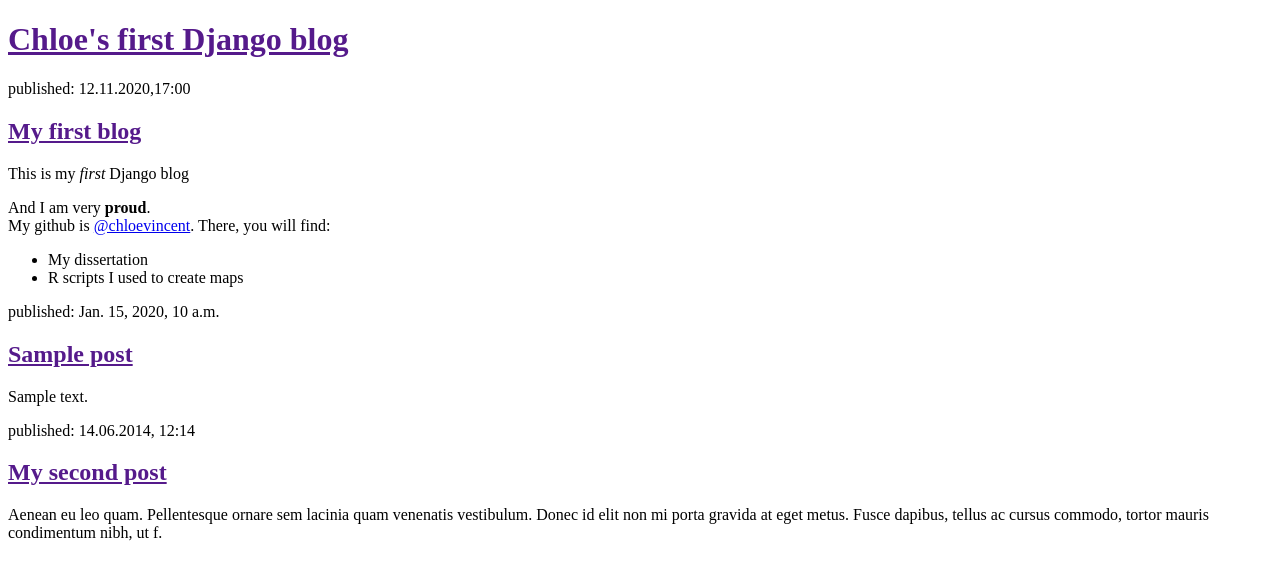
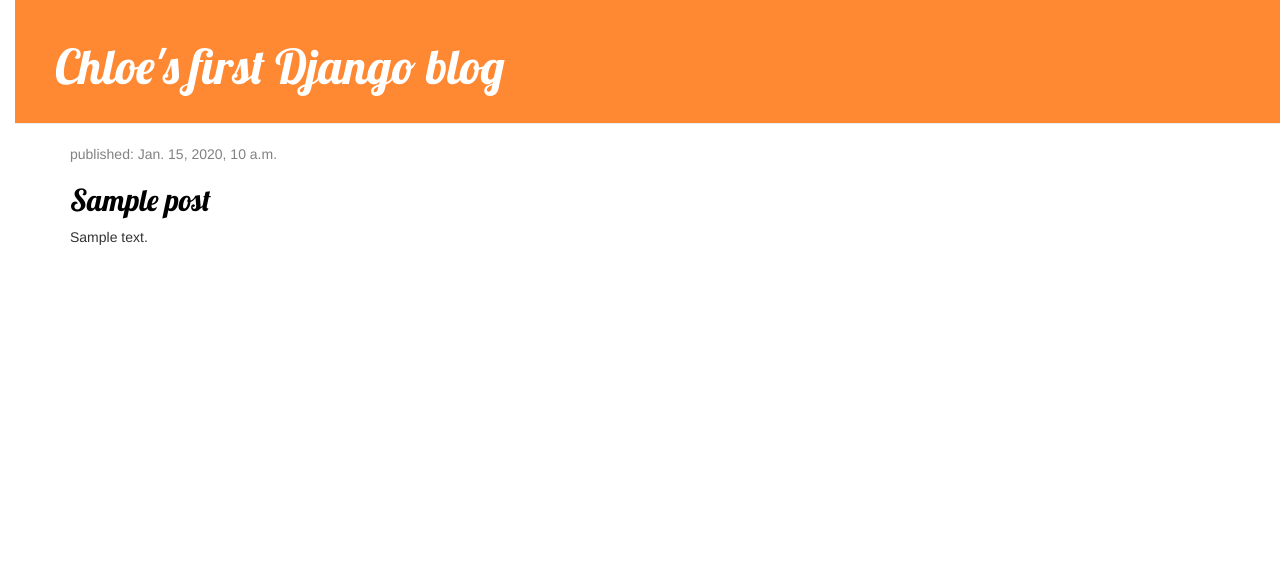
Before and after one commit to ChloeVincent/my-DjangoGirls-blog, a Django app: page / in a window 1280 px wide. Shown: the top 580 px of the page. Run offline with Django 3.2, Linux system fonts and the light colour scheme; tables that the repository leaves empty hold one stand-in row (values such as "Sample post"); some libraries are stand-ins or nearby versions.

Commit message:
Added view and template for detailed blog post as well as CSS for the site

```diff
--- /dev/null
+++ b/blog/static/css/blog.css
@@ -0,0 +1,55 @@
+h1 a, h2 a {
+	color: #FF8833;
+	font-family: 'Lobster';
+}
+
+body {
+	padding-left: 15px;
+}
+
+.page-header {
+    background-color: #FF8833;
+    margin-top: 0;
+    padding: 20px 20px 20px 40px;
+}
+
+.page-header h1, .page-header h1 a, .page-header h1 a:visited, .page-header h1 a:active {
+    color: #ffffff;
+    font-size: 36pt;
+    text-decoration: none;
+}
+
+.content {
+    margin-left: 40px;
+}
+
+h1, h2, h3, h4 {
+    font-family: 'Lobster', cursive;
+}
+
+.date {
+    color: #828282;
+}
+
+.save {
+    float: right;
+}
+
+.post-form textarea, .post-form input {
+    width: 100%;
+}
+
+.top-menu, .top-menu:hover, .top-menu:visited {
+    color: #ffffff;
+    float: right;
+    font-size: 26pt;
+    margin-right: 20px;
+}
+
+.post {
+    margin-bottom: 70px;
+}
+
+.post h2 a, .post h2 a:visited {
+    color: #000000;
+}
--- /dev/null
+++ b/blog/templates/blog/base.html
@@ -0,0 +1,24 @@
+{% load static %}
+<!DOCTYPE html>
+<html>
+<head>
+	<title>Chloe's first Django blog</title>
+	<link rel="stylesheet" href="//maxcdn.bootstrapcdn.com/bootstrap/3.2.0/css/bootstrap.min.css">
+	<link rel="stylesheet" href="//maxcdn.bootstrapcdn.com/bootstrap/3.2.0/css/bootstrap-theme.min.css">
+	<link href="//fonts.googleapis.com/css?family=Lobster&subset=latin,latin-ext" rel="stylesheet" type="text/css">
+	<link rel="stylesheet" href="{% static 'css/blog.css' %}">
+</head>
+<body>
+	<div class="page-header">
+        <h1><a href="/">Chloe's first Django blog</a></h1>
+    </div>
+    <div class="content container">
+        <div class="row">
+            <div class="col-md-8">
+            {% block content %}
+            {% endblock %}
+            </div>
+        </div>
+    </div>
+</body>
+</html>
--- a/blog/templates/blog/post_list.html
+++ b/blog/templates/blog/post_list.html
@@ -1,33 +1,13 @@
-<!DOCTYPE html>
-<html>
-<head>
-	<title>Chloe's first Django blog</title>
-</head>
-<body>
-	<div>
-		<h1><a href="">Chloe's first Django blog</a></h1>
-	</div>
+{% extends 'blog/base.html' %}
 
-	<div>
-		<p>published: 12.11.2020,17:00</p>
-		<h2><a href="">My first blog</a></h2>
-		<p>This is my <em>first</em> Django blog</p>
-		<p>And I am very <strong>proud</strong>.<br>My github is <a href="https://github.com/chloevincent">@chloevincent</a>. There, you will find:<ul><li>My dissertation</li><li>R scripts I used to create maps</li></ul></p>
-	</div>
+{% block content %}
 	{% for post in posts %}
-
-	<div>
-        <p>published: {{post.published_date}}</p>
-        <h2><a href="">{{post.title}}</a></h2>
-        <p>{{post.text|linebreaksbr}}</p>
-    </div>
-	{%endfor%}
-
-    <div>
-        <p>published: 14.06.2014, 12:14</p>
-        <h2><a href="">My second post</a></h2>
-        <p>Aenean eu leo quam. Pellentesque ornare sem lacinia quam venenatis vestibulum. Donec id elit non mi porta gravida at eget metus. Fusce dapibus, tellus ac cursus commodo, tortor mauris condimentum nibh, ut f.</p>
-    </div>
-
-</body>
-</html>
+	    <div class="post">
+	        <div class="date">
+	            <p>published: {{ post.published_date }}</p>
+	        </div>
+	        <h2><a href="{% url 'post_detail' pk=post.pk %}">{{ post.title }}</a></h2>
+	        <p>{{ post.text|linebreaksbr }}</p>
+	    </div>
+	{% endfor %}
+{% endblock %}
--- a/blog/urls.py
+++ b/blog/urls.py
@@ -3,4 +3,5 @@ from . import views
 
 urlpatterns = [
 	path('', views.post_list, name='post_list'),
+	path('post/<int:pk>/', views.post_detail, name='post_detail'),
 ]
--- a/blog/views.py
+++ b/blog/views.py
@@ -1,4 +1,4 @@
-from django.shortcuts import render
+from django.shortcuts import render, get_object_or_404
 from .models import Post
 from django.utils import timezone
 
@@ -6,3 +6,8 @@ from django.utils import timezone
 def post_list(request):
 	posts = Post.objects.filter(published_date__lte=timezone.now()).order_by('published_date')
 	return render(request, 'blog/post_list.html',{'posts':posts})
+
+
+def post_detail(request, pk):
+	post = get_object_or_404(Post, pk=pk)
+	return render(request, 'blog/post_detail.html',{'post':post})
```
Also changed, not shown: blog/templates/blog/post_detail.html (added, +13 -0 lines).
